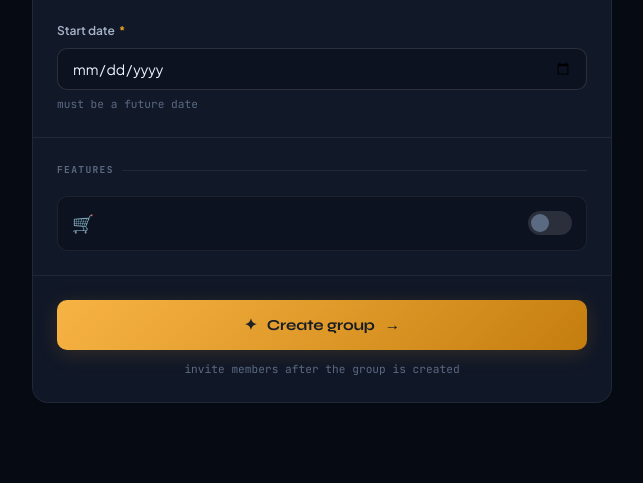
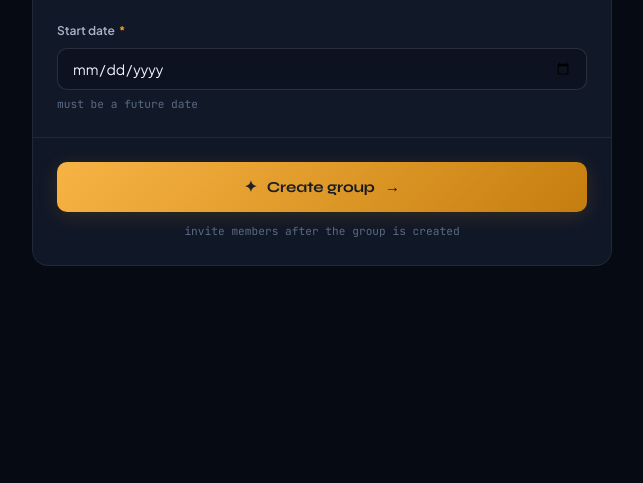
Before and after one commit to Takunda1980/Mukando, a Django app: page /groups/create/ in a window 1280 px wide. Shown: the part 845-1328 px from the top of the page, without its empty margins (260-903 px from the left). After the commit the page ends 1111 px from the top, so only its background shows below. Run offline with Django 4.2, Linux system fonts and the light colour scheme; the visitor is signed in with stand-in values (Sample User, id 1).

Commit message:
Update create_group.html

```diff
--- a/rounds/templates/rounds/create_group.html
+++ b/rounds/templates/rounds/create_group.html
@@ -321,20 +321,7 @@
         </div>
       </div>
 
-      <!-- Features -->
-      <div class="cg-section">
-        <p class="cg-section-label">Features</p>
-        <label class="cg-toggle-row">
-          <span class="cg-toggle-icon">🛒</span>
-          <div class="cg-toggle-info">
 
-          </div>
-          <div class="cg-switch">
-
-            <span class="cg-slider"></span>
-          </div>
-        </label>
-      </div>
 
       <!-- Submit -->
       <div class="cg-footer">
```
